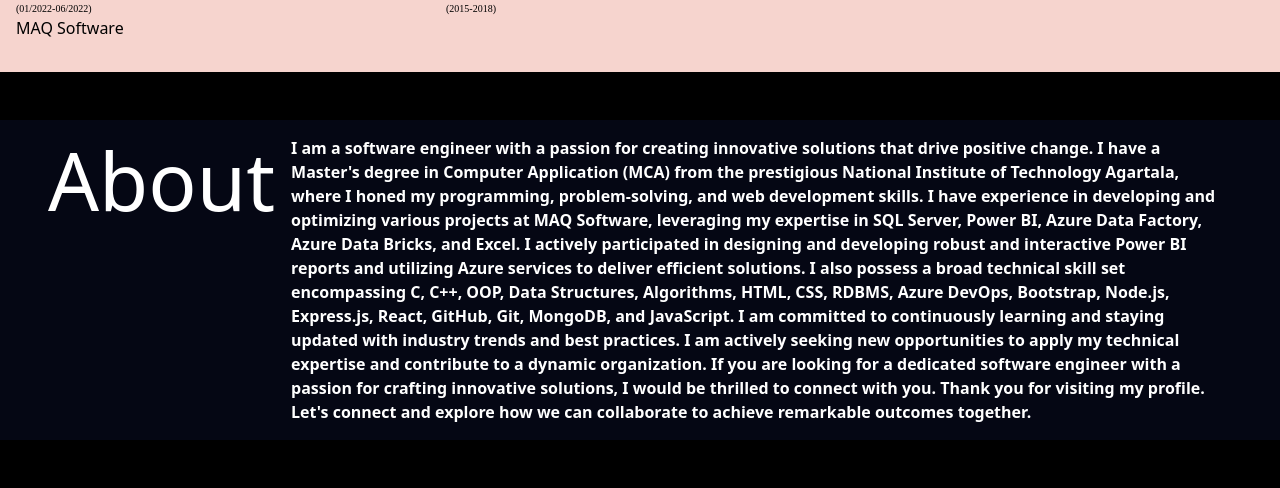
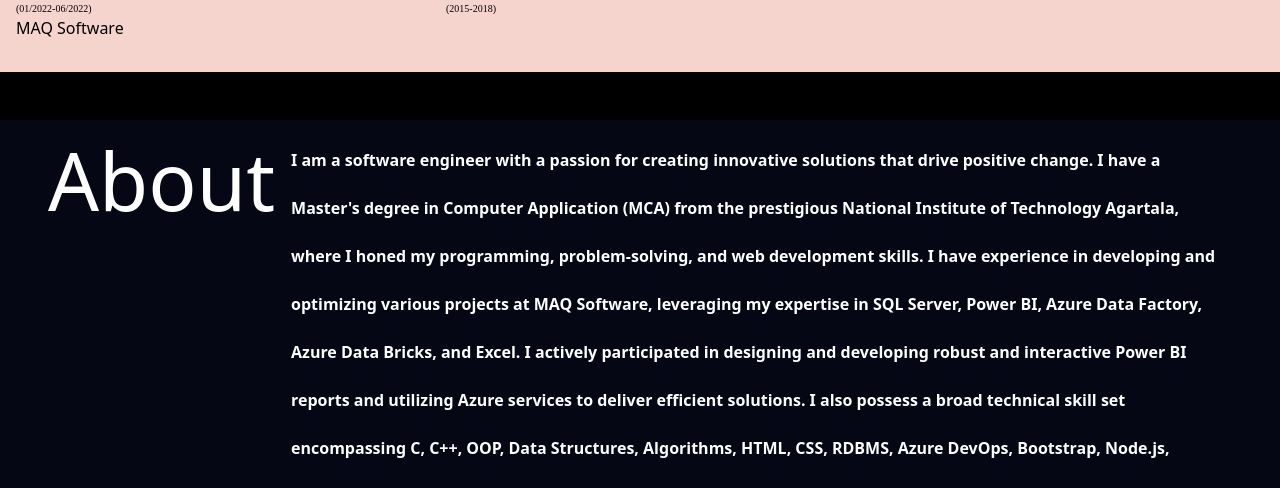
Before and after one commit to Ankitthakur2/Web-Portfolio, a React (Create React App) app: page / in a window 1280 px wide. Shown: the part 1330-1818 px from the top of the page. Built offline with nearby package versions, Linux system fonts and the light colour scheme; the HTML template or start-up script is replaced by a standard one; a web font is replaced by a local one.

Commit message:
Update experience.css

```diff
--- a/src/routes/experience.css
+++ b/src/routes/experience.css
@@ -10,7 +10,7 @@
    color:white;
   padding:1rem;
   font-weight:600;
-  line-height: 1.5;
+  line-height: 3;
 }
 
 .intro {
```
